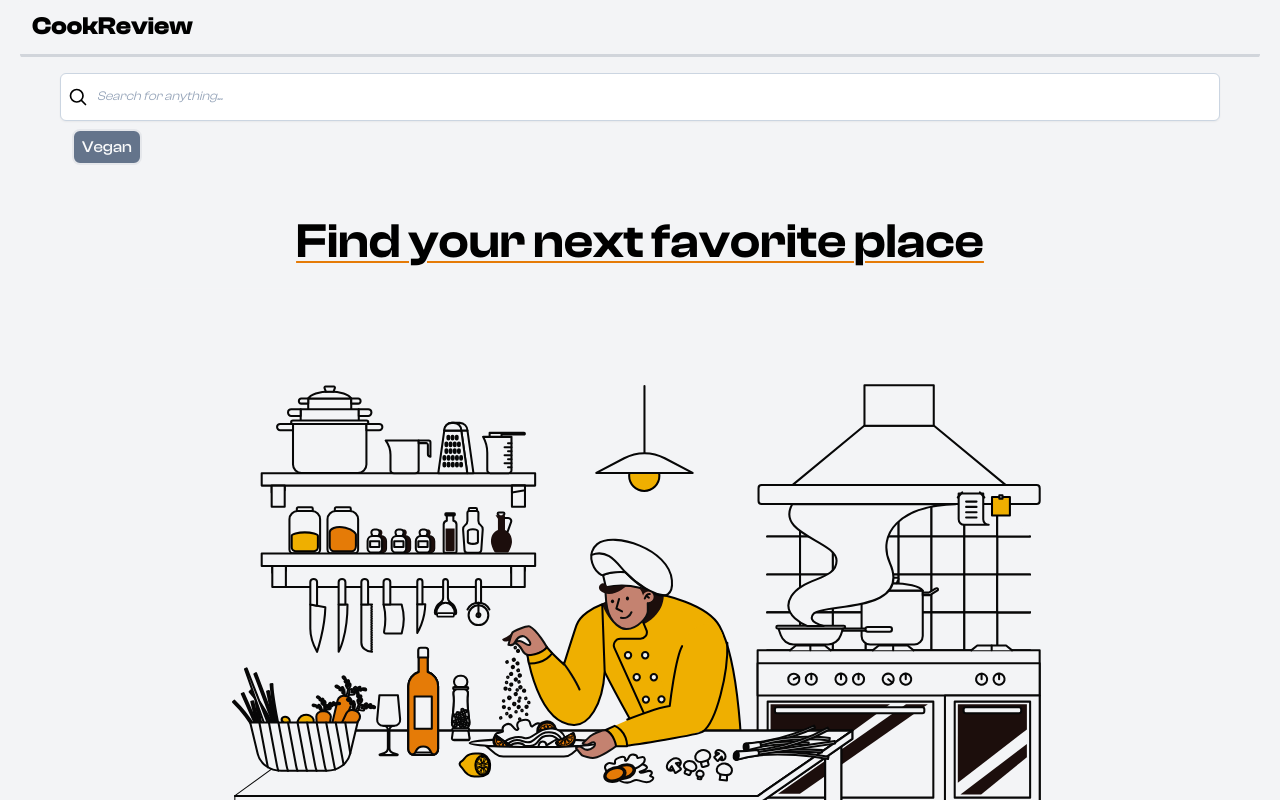
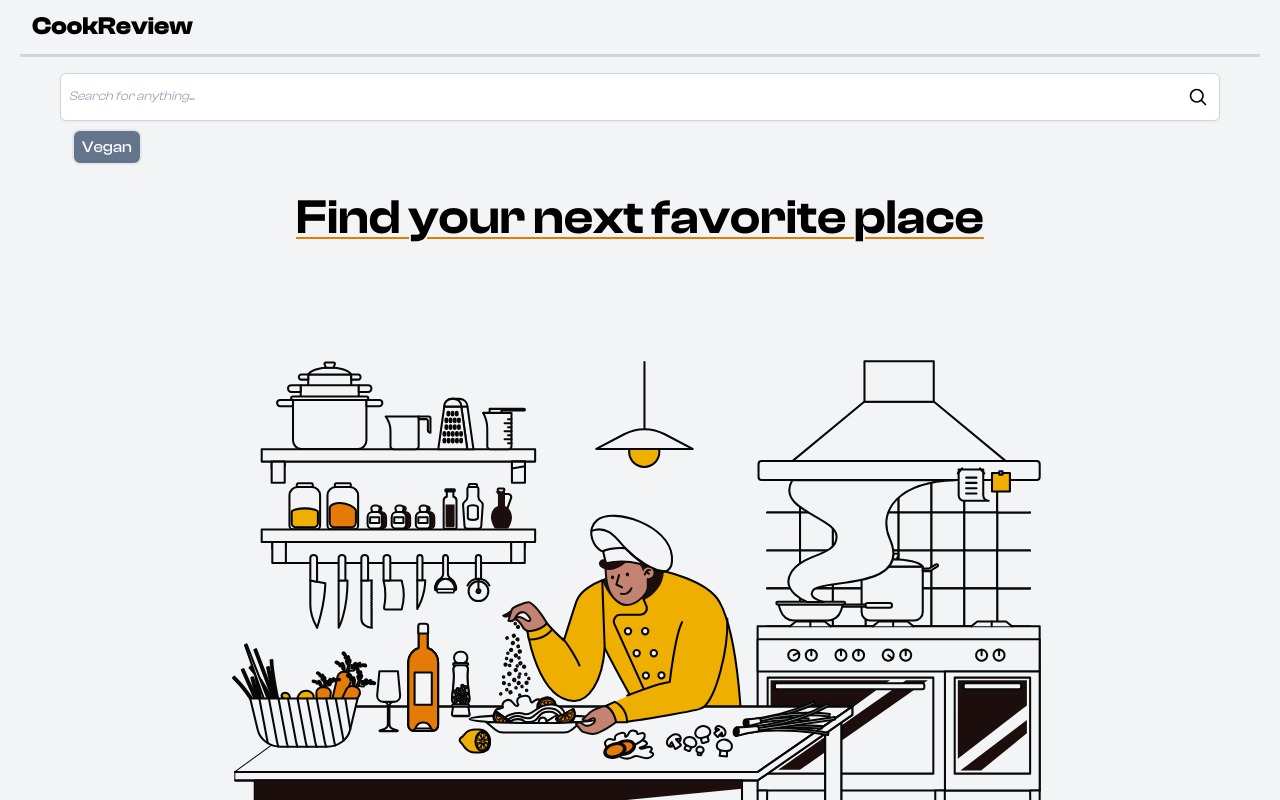
Before and after one commit to duranbe/restaurants-reviews, a React (Create React App) app in the folder frontend/: page / in a window 1280 px wide. Shown: the top 800 px of the page. Built offline with nearby package versions, Linux system fonts and the light colour scheme; a web font is replaced by a local one.

Commit message:
finish loading state

```diff
--- a/frontend/src/App.css
+++ b/frontend/src/App.css
@@ -3,3 +3,20 @@ nav{
   border-bottom-width: 0.2rem;
   border-radius: 0.16rem;
 }
+
+.animate-bounce-slow{
+  animation: bounce-slow 2s infinite;
+
+}
+
+@keyframes bounce-slow {
+    0%, 100% {
+      transform: translateY(-25%);
+      animation-timing-function: cubic-bezier(0.8, 0, 1, 1);
+    }
+    50% {
+      transform: translateY(0);
+      animation-timing-function: cubic-bezier(0, 0, 0.2, 1);
+    }
+
+}
--- a/frontend/src/App.js
+++ b/frontend/src/App.js
@@ -1,6 +1,7 @@
 import './App.css';
 import axios from 'axios';
 import { useState } from 'react';
+
 
 
 function RestaurantCard({ restaurantData }) {
@@ -41,10 +42,12 @@ function NavBar() {
 
 function App() {
 
+  const [data, setData] = useState({ data: [] });
+  const [isVegan, setVegan] = useState(false);
 
-  const [data, setData] = useState({ data: [] });
+  const [isLoading, setLoadingState] = useState(false);
+  const [isLandingPage, setLandingPage] = useState(true);
 
-  const [isVegan, setVegan] = useState(false);
 
   function toggleVegan(element) {
     setVegan(element.target.checked);
@@ -54,6 +57,9 @@ function App() {
 
     if (e.key === "Enter") {
 
+      setLoadingState(true);
+      setLandingPage(false);
+
       axios.get('http://localhost:8000/search', {
         params: {
           keyword: e.target.value,
@@ -62,6 +68,8 @@ function App() {
       })
         .then(function (response) {
 
+
+          setLoadingState(false)
           setData({ data: response.data });
 
         })
@@ -78,16 +86,20 @@ function App() {
   return (
     <div className="mx-5">
       <NavBar />
-      <div className="mt-4 mb-8 mx-10 ">
-        <label className="relative block font-light">
-          <span className="absolute inset-y-0 left-0 flex items-center pl-2">
+      <div className="mt-4 mb-2 mx-10 ">
+        <label className="relative block font-light text-xl5">
+
+          <input onKeyPress={handleKeyPress} className="h-12 font-clash-regular placeholder:italic
+
+           placeholder:text-slate-400 block bg-white w-full border border-slate-300 rounded-md
+            p-2 shadow-sm focus:outline-none focus:border-sky-500
+            focus:ring-sky-500 focus:ring-1 sm:text-sm font-light" placeholder="Search for anything..." type="text" name="search" />
+          <span className="absolute inset-y-0 right-0 flex items-center pr-3">
             <svg xmlns="http://www.w3.org/2000/svg" fill="none" viewBox="0 0 24 24" strokeWidth={2} stroke="currentColor" className="w-5 h-5">
               <path strokeLinecap="round" strokeLinejoin="round" d="M21 21l-5.197-5.197m0 0A7.5 7.5 0 105.196 5.196a7.5 7.5 0 0010.607 10.607z" />
             </svg>
 
           </span>
-          <input onKeyPress={handleKeyPress} className="h-12 font-clash-regular placeholder:italic placeholder:text-slate-400 block bg-white w-full border border-slate-300 rounded-md py-2 pl-9 pr-3 shadow-sm focus:outline-none focus:border-sky-500 focus:ring-sky-500 focus:ring-1 sm:text-sm font-light" placeholder="Search for anything..." type="text" name="search" />
-
         </label>
         <div className="flex items-center mt-2 ml-3">
           <div className="flex">
@@ -100,21 +112,37 @@ function App() {
         </div>
 
       </div>
-      <div className='flex flex-col justify-center items-center'>
 
 
-        <div className='text-black font-clash-semibold text-5xl mx-8 my-2 underline underline-offset-4 decoration-tangerine decoration-2' >
-          <div>Find your next favorite place </div>
+      {isLandingPage &&
+        <div className='flex flex-col justify-center items-center'>
+
+
+          <div className='text-black font-clash-semibold text-5xl mx-8 my-2 underline underline-offset-4 decoration-tangerine decoration-2' >
+            <div>Find your next favorite place </div>
+
+          </div>
+          <img className='max-w-5xl h-auto' src="./svg/DrawKit-cooking-kitchen-food-vector-illustrations-03.svg" alt="kitchen img"></img>
+
 
         </div>
-        <img className='max-w-5xl h-auto' src="./svg/DrawKit-cooking-kitchen-food-vector-illustrations-03.svg" alt="kitchen img"></img>
 
-        <div className='text-black mx-8 my-2'>
+      }
+
+      {isLoading &&
+        <div className='flex flex-col justify-center items-center'>
+
+          <div className='animate-bounce-slow pt-32'>
+            <img className='max-w-5xl h-96' src="svg/DrawKit-cooking-kitchen-food-vector-illustrations-12.svg" alt="img animation"></img>
+          </div>
+        </div>
+      }
+      <div className='flex flex-col'>
+        <div className='text-black mx-8 pl-12'>
           {data.data.map((val) => (<RestaurantCard key={val.id} restaurantData={val} />))}
         </div>
+
       </div>
-
-
       <footer className='font-clash-regular text-center'>
         About us
       </footer>
--- a/frontend/tailwind.config.js
+++ b/frontend/tailwind.config.js
@@ -29,6 +29,7 @@ module.exports = {
       colors: {
         'tangerine': '#e57b07',
       },
+
     },
   },
   plugins: [],
```
Also changed, not shown: frontend/public/svg/DrawKit-cooking-kitchen-food-vector-illustrations-12.svg.
